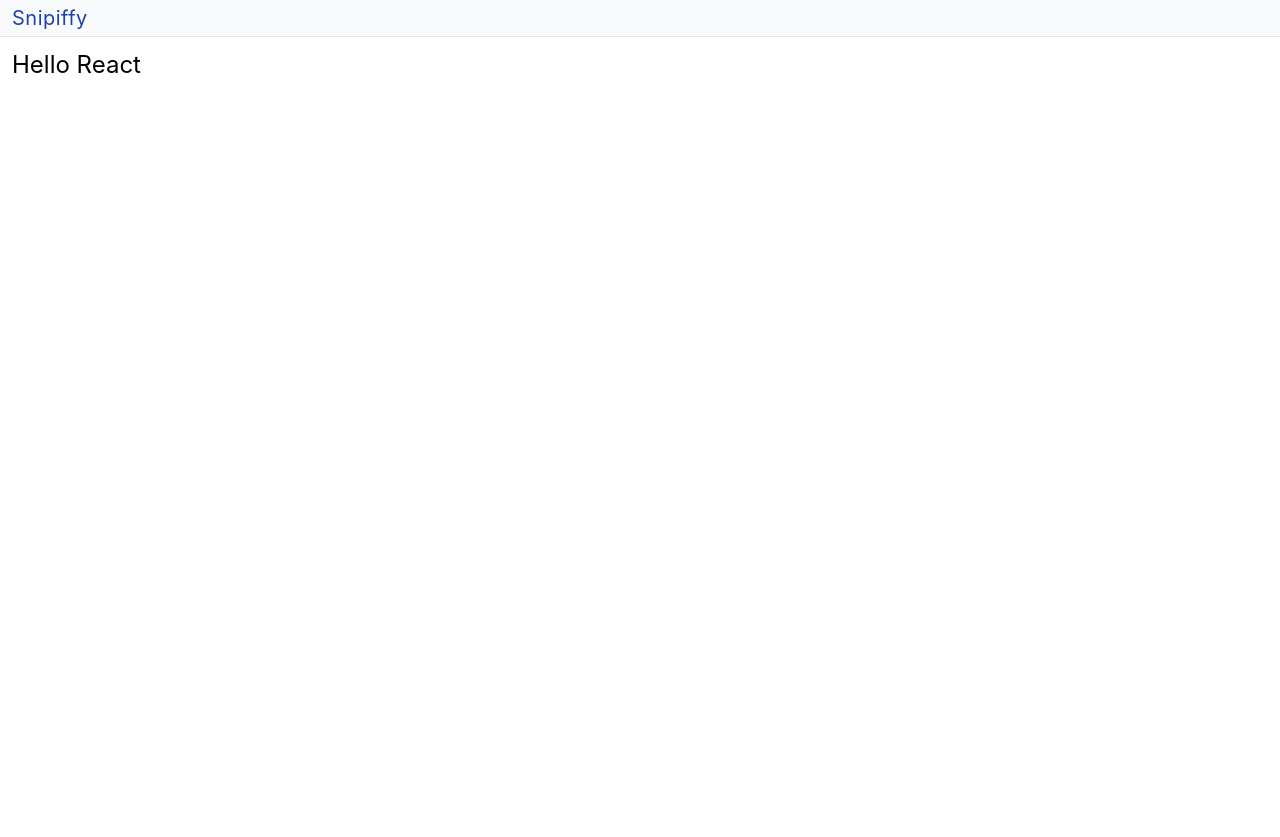
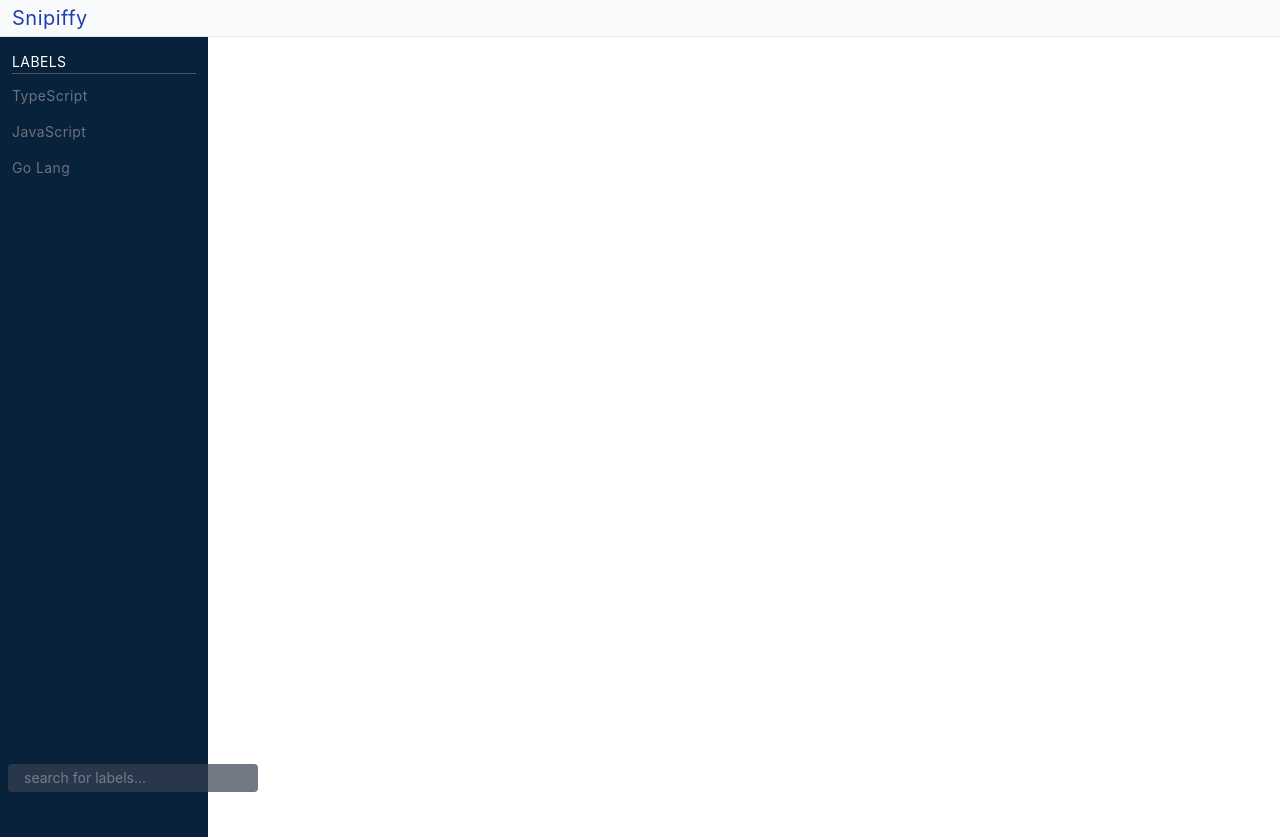
Before and after one commit to sounishnath003/Snippiffy, a React (Create React App) app in the folder frontend/: page / in a window 1280 px wide. Before the commit the page ends 800 px from the top, so only its background shows below. Built offline with nearby package versions, Linux system fonts and the light colour scheme.

Commit message:
UI: labelBar added

```diff
--- a/frontend/src/App.tsx
+++ b/frontend/src/App.tsx
@@ -1,12 +1,13 @@
 import React from "react";
 import "./App.css";
-import Header from "./components/Header";
+import { Header } from "./components";
+import { LabelBar } from "./containers";
 
 function App() {
   return (
     <>
       <Header />
-      <div className="text-2xl p-3">Hello React</div>
+      <LabelBar />
     </>
   );
 }
--- /dev/null
+++ b/frontend/src/assets/icons.jsx
@@ -0,0 +1,18 @@
+export const AddIcon = ({ size = 18, color = "#000" }) => (
+  <svg
+    className="text-sm opacity-0 hover:opacity-100 cursor-pointer"
+    xmlns="http://www.w3.org/2000/svg"
+    width={size}
+    height={size}
+    viewBox="0 0 24 24"
+    fill="none"
+    stroke={color}
+    strokeWidth="2"
+    strokeLinecap="round"
+    strokeLinejoin="round"
+  >
+    <circle cx="12" cy="12" r="10"></circle>
+    <line x1="12" y1="8" x2="12" y2="16"></line>
+    <line x1="8" y1="12" x2="16" y2="12"></line>
+  </svg>
+);
--- /dev/null
+++ b/frontend/src/components/Modal/index.tsx
@@ -0,0 +1,17 @@
+import React from "react";
+import './styles.css';
+
+function Modal() {
+  return (
+    <div
+      className="absolute top-0 z-50 flex justify-center items-center "
+      style={{ background: `rgba(0,0,0,0.2)` }}
+    >
+      <div className="modal__card">
+        <div className="text-xl">My modal</div>
+      </div>
+    </div>
+  );
+}
+
+export default Modal;
--- /dev/null
+++ b/frontend/src/components/Modal/styles.css
@@ -0,0 +1,34 @@
+.modal__card {
+  height: 200px;
+  border: 1px solid black;
+  width: 480px;
+  background: #fff;
+  border-radius: 3px;
+  display: flex;
+  flex-direction: column;
+}
+header {
+  height: 32px;
+  display: flex;
+  padding: 0 12px;
+  align-items: center;
+  justify-content: space-between;
+  border-bottom: 1px solid #e1e1e1;
+}
+button {
+  width: 24px;
+  height: 24px;
+  border: none;
+  display: flex;
+  color: #5e4f4f;
+  cursor: pointer;
+  align-items: center;
+  justify-content: center;
+  background: transparent;
+}
+main {
+  padding: 12px;
+  display: flex;
+  flex-direction: column;
+  height: calc(100% - 32px);
+}
--- /dev/null
+++ b/frontend/src/components/index.ts
@@ -0,0 +1,4 @@
+import Header from "./Header";
+import Modal from "./Modal";
+
+export { Header, Modal };
--- /dev/null
+++ b/frontend/src/containers/LabelBar/index.tsx
@@ -0,0 +1,53 @@
+import React from "react";
+import { AddIcon } from "../../assets/icons";
+
+const states = [
+  { id: 1, label: "TypeScript" },
+  { id: 2, label: "JavaScript" },
+  { id: 3, label: "Go Lang" },
+];
+
+const LabelBar: React.FC = () => {
+  const [searchText, setSearchText] = React.useState<string>("");
+
+  return (
+    <aside
+      className="uppercase p-3  inline-flex min-h-screen tracking-wide w-52"
+      style={{ backgroundColor: `#07223a`, color: `#fff` }}
+    >
+      <div className="w-full">
+        <div className="flex justify-between border-b border-gray-600">
+          <div>
+            <span className="text-sm ">Labels</span>
+          </div>
+
+          <div>
+            <AddIcon color={"white"} />
+          </div>
+        </div>
+
+        {states
+          .filter((label) => label.label.toLowerCase().includes(searchText))
+          .map((state) => (
+            <div className=" my-3 text-sm text-gray-500 normal-case">
+              <div className="h-6 cursor-pointer my-2">
+                <div className="hover:text-gray-400">{state.label} </div>
+              </div>
+            </div>
+          ))}
+
+        <div className="bottom-0 absolute -ml-1 mb-2">
+          <input
+            type="text"
+            value={searchText}
+            onChange={(e) => setSearchText(e.target.value.toLowerCase())}
+            placeholder="search for labels..."
+            className="px-4 py-1 w-full text-sm rounded bg-gray-700 opacity-70 overflow-hidden"
+          />
+        </div>
+      </div>
+    </aside>
+  );
+};
+
+export default LabelBar;
--- /dev/null
+++ b/frontend/src/containers/index.ts
@@ -0,0 +1,5 @@
+import LabelBar from "./LabelBar";
+
+export {
+    LabelBar
+}
--- a/frontend/src/index.css
+++ b/frontend/src/index.css
@@ -5,8 +5,8 @@
 
 body {
   margin: 0;
-  font-family: "product sans", -apple-system, BlinkMacSystemFont, "Segoe UI",
-    Roboto, Oxygen, Ubuntu, Cantarell, "Open Sans", "Helvetica Neue", sans-serif;
+  font-family: -apple-system, BlinkMacSystemFont, "Segoe UI", Roboto, Oxygen,
+    Ubuntu, Cantarell, "Open Sans", "Helvetica Neue", sans-serif;
   -webkit-font-smoothing: antialiased;
   -moz-osx-font-smoothing: grayscale;
 }
```
